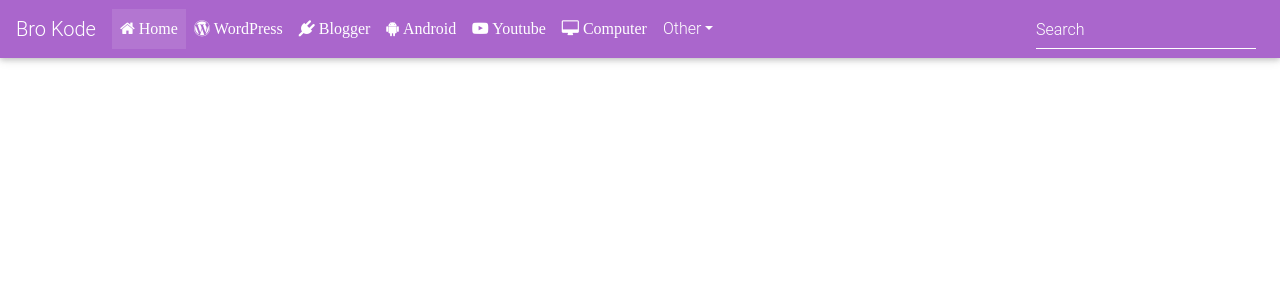
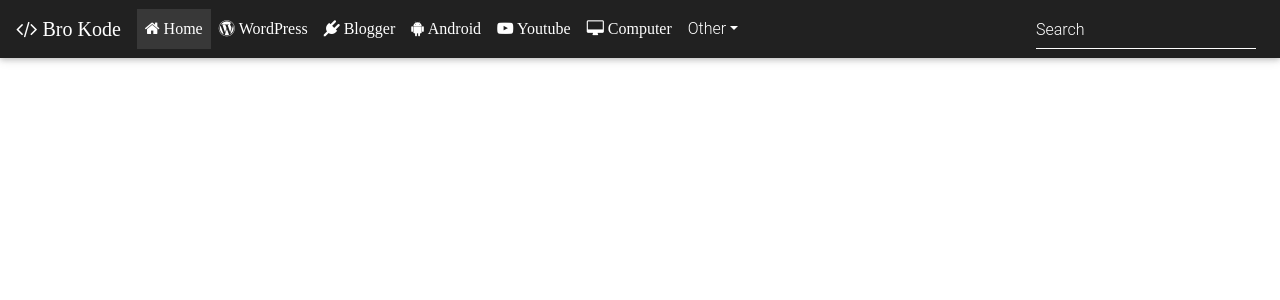
Before and after one commit to brodanie/Danief, a Jekyll site: the page built from index.html, in a window 1280 px wide. Shown: the top 300 px of the page. Built offline with Jekyll 4.4.1, drawn with Linux system fonts in a browser that asks for light colours; nearby versions of some CDN libraries.

Commit message:
Update default.html

```diff
--- a/_layouts/default.html
+++ b/_layouts/default.html
@@ -24,10 +24,10 @@
 </head>
 <body>
 <!--Navbar-->
-<nav class="navbar navbar-expand-lg navbar-dark secondary-color">
+<nav class="navbar navbar-expand-lg navbar-dark elegant-color-dark">
 
     <!-- Navbar brand -->
-    <a class="navbar-brand" href="{℅ site.baseurl ℅}"></> Bro Kode</a>
+    <a class="navbar-brand" href="{℅ site.baseurl ℅}"><i class="fa fa-code"> Bro Kode</i></a>
 
     <!-- Collapse button -->
     <button class="navbar-toggler" type="button" data-toggle="collapse" data-target="#basicExampleNav" aria-controls="basicExampleNav"
```
